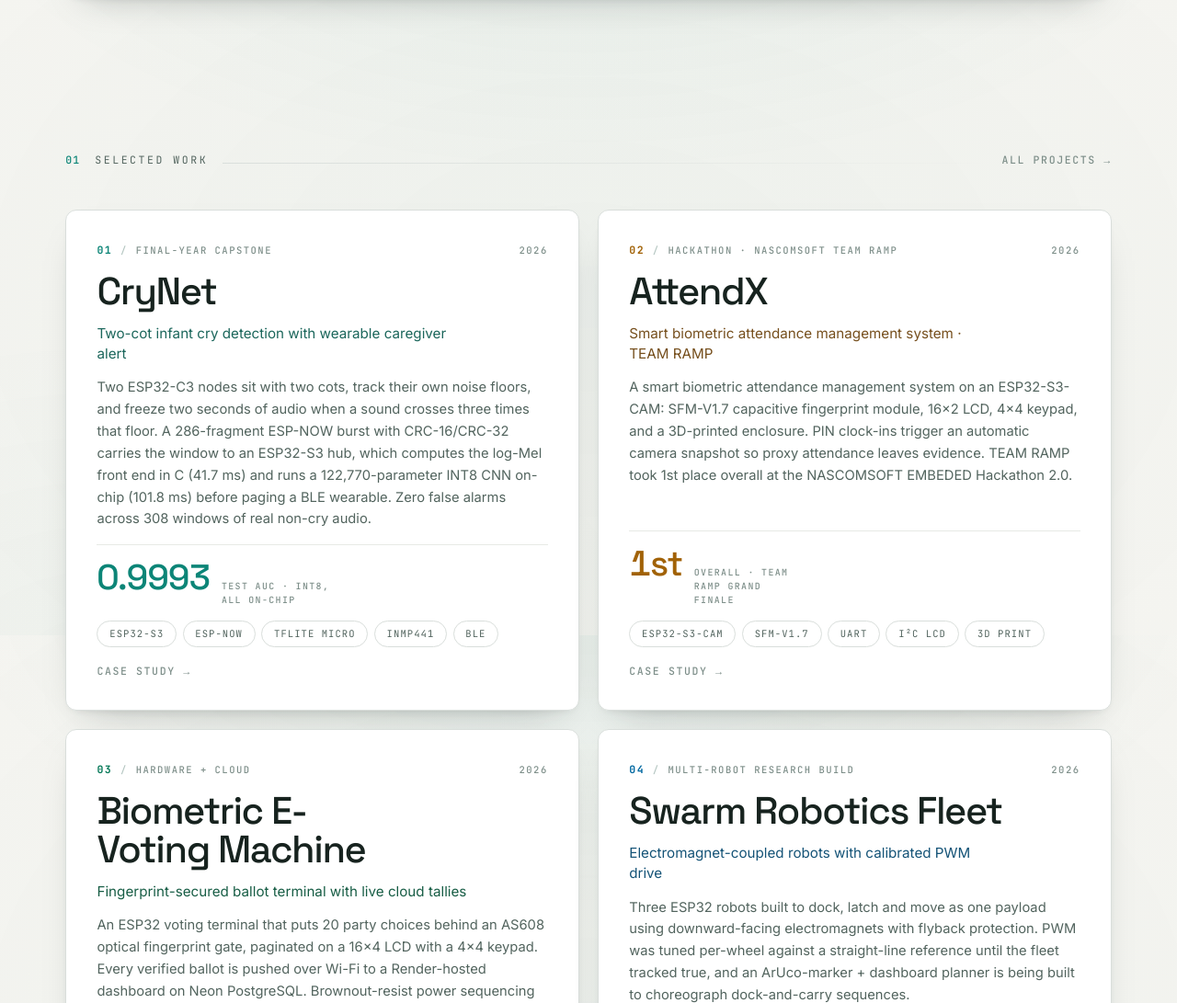
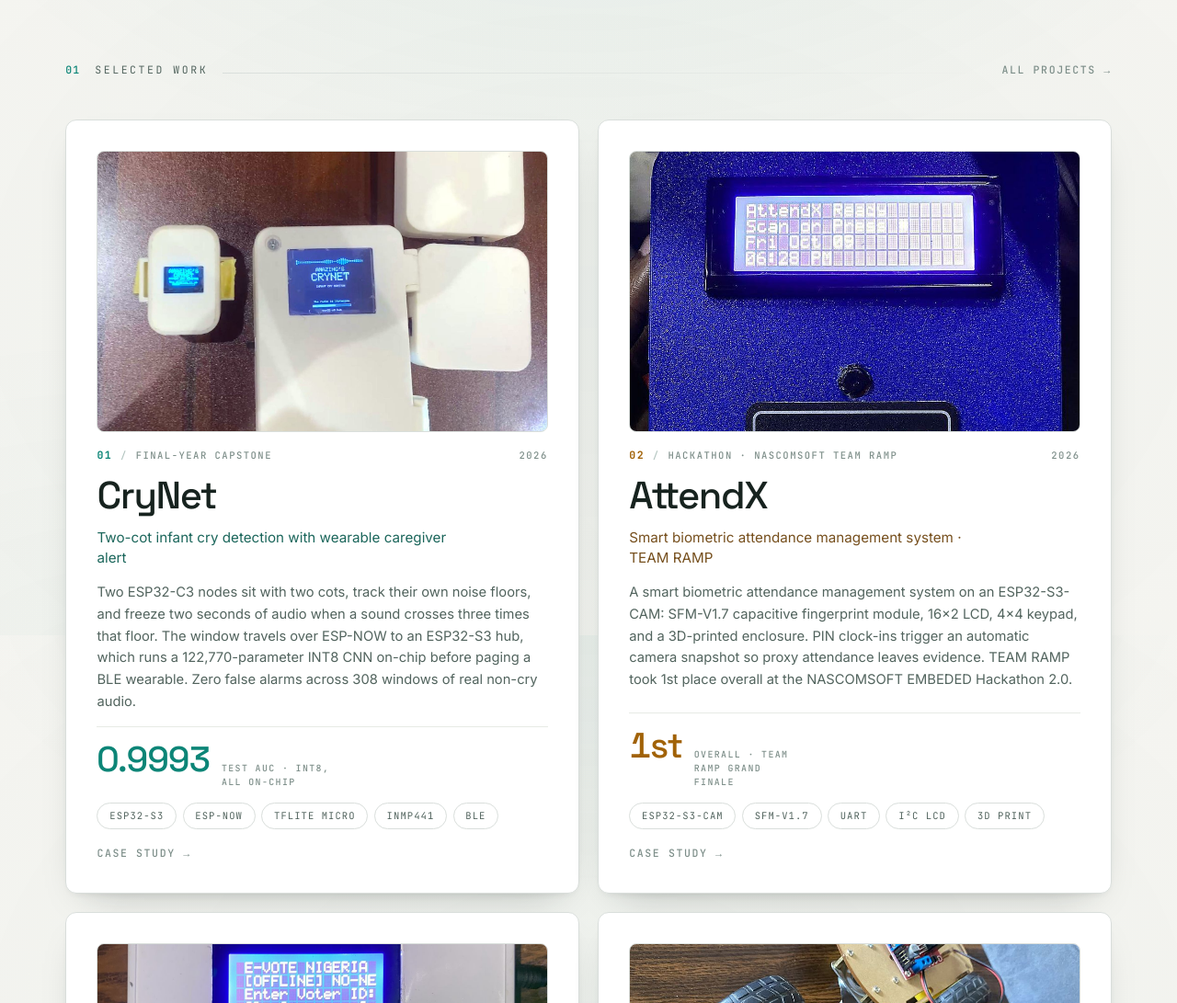
Before and after one commit to Amazo123/portfolio, an Astro site: page / in a window 1280 px wide. Shown: the part 1709-2800 px from the top of the page at 92% size. Built offline with nearby package versions, Linux system fonts and the light colour scheme; Astro itself is replaced by a stand-in of ours.

Commit message:
Case cards get their photos, and the home page loses a redundant paragraph
The four flagship cards now carry an image frame like the bench builds:
CryNet in its shells, the AttendX Ready screen, the E-VOTE NIGERIA terminal,
the swarm fleet. The hero lede no longer re-lists all four projects in prose
(the bench index right below it already does that), and the CryNet card keeps
the numbers that matter and leaves the timing details to the case study.

Co-Authored-By: Claude Opus 5.5 <noreply@anthropic.com>

```diff
--- a/src/components/CaseCard.astro
+++ b/src/components/CaseCard.astro
@@ -18,6 +18,16 @@ const accentVar = {
 }[project.accent];
 ---
 <a class="case" href={url(`/work/${project.slug}/`)} style={`--tone:${accentVar}`}>
+  {project.img && (
+    <div class="case__frame">
+      <img
+        src={url(project.img)}
+        alt={project.alt ?? `The ${project.title} build`}
+        loading="lazy"
+        style={project.imgPos ? `object-position:${project.imgPos}` : undefined}
+      />
+    </div>
+  )}
   <div class="case__head mono">
     <span class="case__index">{project.index}</span>
     <span class="case__sep" aria-hidden="true">/</span>
@@ -71,6 +81,19 @@ const accentVar = {
     background: var(--tone);
     opacity: 0;
     transition: opacity 0.3s var(--ease);
+  }
+
+  .case__frame {
+    aspect-ratio: 16 / 10;
+    overflow: hidden;
+    border: 1px solid var(--line);
+    border-radius: 8px;
+    background: var(--portrait-bg);
+  }
+  .case__frame img {
+    width: 100%;
+    height: 100%;
+    object-fit: cover;
   }
 
   .case:hover {
--- a/src/lib/projects.ts
+++ b/src/lib/projects.ts
@@ -12,6 +12,12 @@ export interface CaseStudy {
   tags: string[];
   stack: string[];
   accent: 'accent' | 'amber' | 'green' | 'rose' | 'blue';
+  /** card image path (under /img), shown on the home and work grids */
+  img?: string;
+  /** alt override, for cards whose image is not simply the build itself */
+  alt?: string;
+  /** object-position override, for portrait photos whose subject sits off-center */
+  imgPos?: string;
 }
 
 export const caseStudies: CaseStudy[] = [
@@ -24,7 +30,9 @@ export const caseStudies: CaseStudy[] = [
     kind: 'Final-year capstone',
     status: 'built & tested',
     summary:
-      'Two ESP32-C3 nodes sit with two cots, track their own noise floors, and freeze two seconds of audio when a sound crosses three times that floor. A 286-fragment ESP-NOW burst with CRC-16/CRC-32 carries the window to an ESP32-S3 hub, which computes the log-Mel front end in C (41.7 ms) and runs a 122,770-parameter INT8 CNN on-chip (101.8 ms) before paging a BLE wearable. Zero false alarms across 308 windows of real non-cry audio.',
+      'Two ESP32-C3 nodes sit with two cots, track their own noise floors, and freeze two seconds of audio when a sound crosses three times that floor. The window travels over ESP-NOW to an ESP32-S3 hub, which runs a 122,770-parameter INT8 CNN on-chip before paging a BLE wearable. Zero false alarms across 308 windows of real non-cry audio.',
+    img: '/img/crynet/units-load.jpg',
+    alt: 'The full CryNet system in printed enclosures: wearable, hub, both cot nodes',
     heroMetric: { value: '0.9993', label: 'Test AUC · INT8, all on-chip' },
     tags: ['ESP32-S3', 'ESP-NOW', 'TFLite Micro', 'INMP441', 'BLE'],
     stack: ['ESP32-C3 ×3', 'ESP32-S3', 'TFLite Micro', 'ESP-DSP', 'Python'],
@@ -45,6 +53,8 @@ export const caseStudies: CaseStudy[] = [
     tags: ['ESP32-S3-CAM', 'SFM-V1.7', 'UART', 'I²C LCD', '3D print'],
     stack: ['ESP32-S3-CAM', 'SFM-V1.7', 'LCD 16×2', '4×4 keypad', 'C++'],
     accent: 'amber',
+    img: '/img/attendx/terminal.jpg',
+    imgPos: '50% 18%',
   },
   {
     slug: 'evoting',
@@ -61,6 +71,7 @@ export const caseStudies: CaseStudy[] = [
     tags: ['ESP32', 'AS608', 'PostgreSQL', 'Wi-Fi', 'Power design'],
     stack: ['ESP32', 'AS608', '16×4 LCD', 'Neon Postgres', 'Render'],
     accent: 'green',
+    img: '/img/evoting/terminal.jpg',
   },
   {
     slug: 'swarm',
@@ -76,6 +87,7 @@ export const caseStudies: CaseStudy[] = [
     tags: ['ESP32', 'L298N', 'Electromagnets', 'ArUco', 'Python'],
     stack: ['ESP32 ×3', 'L298N', 'Logic-level MOSFETs', 'Buck converters', 'Python'],
     accent: 'blue',
+    img: '/img/swarm/fleet.jpg',
   },
 ];
 
--- a/src/pages/index.astro
+++ b/src/pages/index.astro
@@ -57,10 +57,8 @@ const toolboxB = [
 
       <p class="lede" data-reveal style="--delay:180ms">
         I design and build embedded systems from schematic to prototype: sensors, actuators and the
-        code that runs on the chip. Recent bench work includes a smart biometric attendance system
-        that took 1st place at the NASCOMSOFT EMBEDED Hackathon 2.0, an e-voting machine with live cloud results,
-        a fleet of three docking robots, and a cot-side cry monitor that runs its neural network
-        on the chip itself.
+        code that runs on the chip. The bench index below is the short version of each build;
+        the case studies carry the full story.
       </p>
 
       <div class="hero__actions" data-reveal style="--delay:240ms">
```
